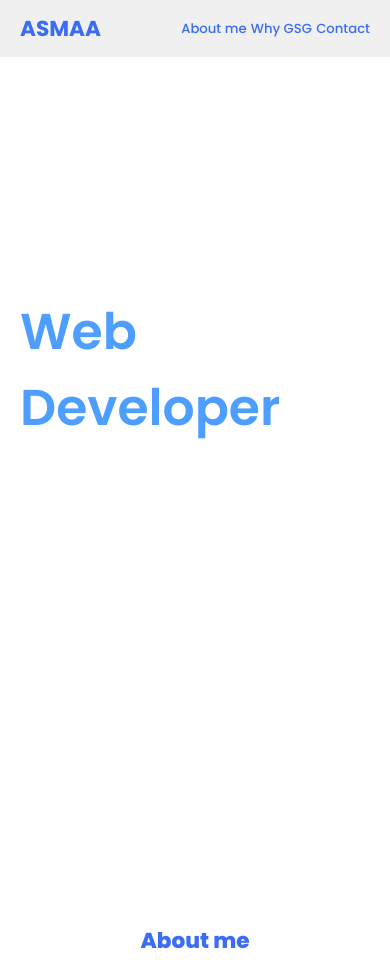
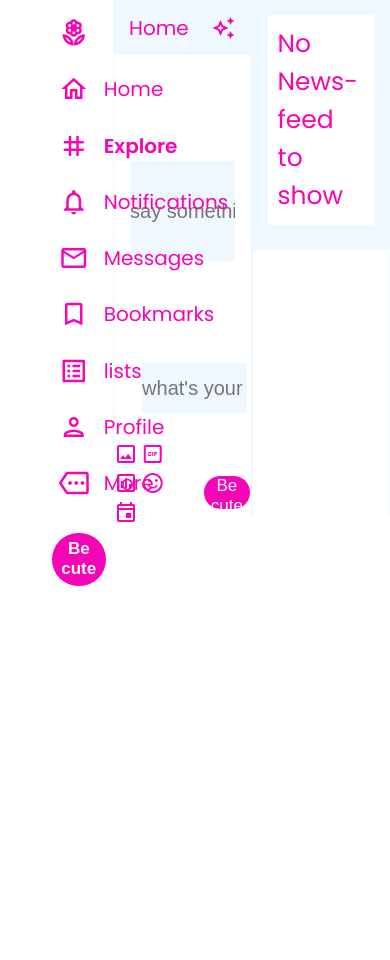
Before and after one commit to asmaa1989/mywibesite, a plain HTML site: page index.html in a window 390 px wide. Shown: the top 960 px of the page. After the commit the page ends 844 px from the top, so only its background shows below. Drawn offline with Linux system fonts and the light colour scheme.

Commit message:
Add files via upload

```diff
--- a/index.html
+++ b/index.html
@@ -4,117 +4,140 @@
     <meta charset="UTF-8">
     <meta http-equiv="X-UA-Compatible" content="IE=edge">
     <meta name="viewport" content="width=device-width, initial-scale=1.0">
-    <script src="https://kit.fontawesome.com/3e2df7dda4.js" crossorigin="anonymous"></script>
-    <!-- <link rel="stylesheet" href="https://cdnjs.cloudflare.com/ajax/libs/font-awesome/5.15.4/css/all.min.css"> -->
+    <link href="https://fonts.googleapis.com/icon?family=Material+Icons|Material+Icons+Outlined"
+    rel="stylesheet">
     <link rel="stylesheet" href="style.css">
-    <title>Asmaa Shawqi</title>
+    <title>Cuter</title>
 </head>
 <body>
+    <header>
+        <div class="nav-links">
+            <a href="">
+                <i class="material-icons-outlined">
+                    local_florist
+                </i>
 
-    <header>
-        <a href="#" class="logo">Asmaa</a>
-        <nav class="navigation">
-            <a href="#About me">About me</a>
-            <a href="#Why GSG">Why GSG</a>
-            <a href="#Contact">Contact</a>
-        </nav>
+            </a>
+            <a href="">
+                <i class="material-icons-outlined">
+                    home
+                </i>
+                <span> Home</span>
+
+            </a>
+            <a href="">
+                <i class="material-icons-outlined">
+                    tag
+                </i>
+                <span style="font-weight: 600; "> Explore</span>
+            </a>
+            <a href="">
+                <i class="material-icons-outlined">
+                    notifications
+                </i>
+                <span> Notifications</span>
+            </a>
+            <a href="">
+                <i class="material-icons-outlined">
+                    email
+                </i>
+                <span> Messages </span>
+            </a>
+            <a href="">
+                <i class="material-icons-outlined">
+                    bookmark_border
+                </i>
+                <span> Bookmarks </span>
+            </a>
+            <a href="">
+                <i class="material-icons-outlined">
+                    list_alt
+                </i>
+                <span> lists </span>
+            </a>
+            <a href="">
+                <i class="material-icons-outlined">
+                    person
+                </i>
+                <span> Profile </span>
+            </a>
+        </a>
+        <a href="">
+            <i class="material-icons-outlined">
+                more
+            </i>
+            <span> More </span>
+        </a>
+        <button class="tweet-button"> Be cute
+
+        </button>
+        </div>
+
     </header>
-    <section class="main">
-        <div>
-            <h2>Hello, I'm Asmaa<br><span>Web Developer </span></h2>
-            <h3>I'm a Junior Front-End Developer </h3>
-            <a href="view my work" class="main-btn"></a>
-            <div class="social-icons">
-                <a href="https://www.linkedin.com/in/asmaa-shawqi-98193419b/" target="_blank"><i class="fa-brands fa-linkedin"></i></a>
-                <a href="https://www.facebook.com/asmaa.shwqi.7" target="_blank"><i class="fa-brands fa-facebook"></i></a>
-                <a href="https://github.com/asmaa1989" target="_blank"><i class="fa-brands fa-github"></i></a>
-                <a href="https://www.freecodecamp.org/asmaa1989" target="_blank"><i class="fa-brands fa-free-code-camp"></i></a>
+    <main>
+        <div class="main-flex">
+            <div class="main-feed">
+                <div class="home-bar">
+                    <span>Home</span>
+                    <i class="material-icons-outlined">
+                        auto_awesome
+                    </i>
+
+                </div>
+                <form>
+                    <div class="new-tweet">
+                        <div class="tweet-details">
+                            <input type="text" placeholder="say something cute.">
+
+
+                        </div>
+                        <div class="user-name">
+                            <input type="text" placeholder="what's your name?">
+                        </div>
+                    </div>
+                    <div class= "new-tweet-actions">
+                    <ul>
+                        <li>
+                            <i class="material-icons-outlined">
+                                image
+                            </i>
+                            <i class="material-icons-outlined">
+                                gif_box
+                            </i>
+                            <i class="material-icons-outlined">
+                                poll
+                            </i>
+                            <i class="material-icons-outlined">
+                                sentiment_satisfied
+                            </i>
+                            <i class="material-icons-outlined">
+                                event
+                            </i>
+
+                        </li>
+                    </ul>
+
+
+                        <button class="click" >Be cute</button>
+
+                    </div>
+
+                </form>
+
+
+            </div>
+            <div class="side-feed">
+                <div class="news-feed">
+                   <span class="no-news-feed">No News-feed to show</span>
+
+
+                </div>
 
             </div>
         </div>
 
-    </section>
+        <script src="main.js"></script>
+    </main>
+</body>
 
-    <section class="cards" id="About me">
-        <h2 class="title">About me</h2>
-        <div class="content">
-            <div class="card">
-                <div class="icon">
-                    <i class="fa-solid fa-graduation-cap"></i>
-                </div>
-                <div class="info">
-                    <h3>Certificates</h3>
-                    <p>Bachelor's in laboratory medicine, Al-Azhar University, Gaza. <br>
-                        Master's in life sciences, Islamic University, Gaza.</p>
-                </div>
-            </div>
-            <div class="card">
-                <div class="icon">
-                    <i class="fa-solid fa-briefcase"></i>
-                </div>
-                <div class="info">
-                    <h3>Previous work</h3>
-                    <p>part time lecturer <br> General biology (Theoretical and practical)<br> Practical Clinical chemistry,<br> Microbiology <Br> palestine University, Gaza.</p>
-                </div>
-            </div>
-            <div class="card">
-                <div class="icon">
-                    <i class="fa-solid fa-car"></i>
-                </div>
-                <div class="info">
-                    <h3>Current and hopes</h3>
-                    <p>Working as hard as I can to change my career. <br> first goal is to get my first junior developer job.<br>My second goal is to get my full time job, as a front end developer.<br>Stay updated on web development.</p>
-                </div>
-            </div>
-        </div>
-    </section>
-    <section class="card2" id="Why GSG">
-        <h2 class="title">Why GSG</h2>
-        <div class="content">
-            <div class="card">
-                <div class="icon">
-                    <img src="C:\my-website\img\284304353_1168299800681959_4410096551028902996_n.ico" alt="">
-                </div>
-                <div class="info">
-
-                    <p>I need a mentor to put me on the bath in this field and get my first job so I can keep going myself.</p>
-                </div>
-            </div>
-
-
-        </div>
-    </section>
-    <section class="cards contact" id="Contact">
-        <h2 class="title">Contact</h2>
-        <div class="content">
-            <div class="card">
-                <div class="icon">
-                    <i class="fas fa-phone"></i>
-                </div>
-                <div class="info">
-                    <h3>Phone</h3>
-                    <p>0598277331</p>
-                </div>
-            </div>
-            <div class="card">
-                <div class="icon">
-                    <i class="fas fa-envelope"></i>
-                </div>
-                <div class="info">
-                    <h3>Email</h3>
-                    <p>brightnight2013@hotmail.com<br>asmaashwqi1989@gmail.com</p>
-                </div>
-            </div>
-        </div>
-    </section>
-    <footer class="footer">
-        <p class="footer-title">My web site <span>asmaashwqi1989</span></p>
-        <div class="social-icons">
-            <a href="https://www.linkedin.com/in/asmaa-shawqi-98193419b/" target="_blank"><i class="fa-brands fa-linkedin"></i></a>
-            <a href="https://www.facebook.com/asmaa.shwqi.7" target="_blank"><i class="fa-brands fa-facebook"></i></a>
-            <a href="https://github.com/asmaa1989" target="_blank"><i class="fa-brands fa-github"></i></a>
-            <a href="https://www.freecodecamp.org/asmaa1989" target="_blank"><i class="fa-brands fa-free-code-camp"></i></a>
-        </div>
-    </footer>
-</body>
 </html>
--- /dev/null
+++ b/main.js
@@ -0,0 +1,35 @@
+// sitting up variables
+let input1 = document .querySelector(".tweet-details input");
+let input2 = document .querySelector("user-name input")
+let theTweetButton = document .querySelector(".new-tweet-actions .click");
+let newsFeed = document.querySelector(".news-feed");
+let noNewsFeed = document .querySelector(".no-news-feed");
+// let createTweet = document.createElement("span");
+// let likeElement = document.createElement("span");
+
+// let republish = document.createElement("span");
+// let text = document.createTextNode(input1.value);
+// let textRepublish = document.createTextNode("republish");
+// let textLike = document.createTextNode("like");
+// focus on Input feield
+window.onload = function () {
+    input1.focus();
+};
+
+//tweeting
+theTweetButton.onclick = function (){
+    if (input1 .value === ''){
+    console.log("No value");
+    } else {
+    noNewsFeed.remove();
+
+// createTweet.appendChild(text);
+// createTweet.className = 'feed-box';
+// likeElement.appendChild(textLike);
+// republish.appendChild(textRepublish);
+// likeElement.className = 'like';
+// republish.className = 'Republish';
+// createTweet.appendChild(likeElement);
+// createTweet.appendChild(republish);
+// newsFeed.appendChild(createTweet);
+    }};
--- a/style.css
+++ b/style.css
@@ -1,214 +1,234 @@
-@import url('https://fonts.googleapis.com/css2?family=Josefin+Sans:wght@200;300;400;500;600;700&family=Poppins:ital,wght@0,100;0,200;0,300;0,400;0,500;0,600;0,700;0,800;0,900;1,100;1,200;1,300;1,400;1,500;1,600;1,700;1,800;1,900&display=swap');
-*{
-    font-family: 'Poppins', sans-serif;
+@import url('https://fonts.googleapis.com/css2?family=Poppins:ital,wght@0,100;0,200;0,300;0,400;0,500;0,600;0,700;0,800;0,900;1,100;1,200;1,300;1,400;1,500;1,600;1,700;1,800;1,900&display=swap');
+
+* {
     margin: 0;
     padding: 0;
     box-sizing: border-box;
-    scroll-behavior: smooth;
 }
 
-header{
-    background-color: #f0f0f0;
+html {
+    font-size: 10px;
+    font-family:  'Poppins', sans-serif;
+}
+body{
+    background-color: white;
+}
+a{
+    text-decoration: none;
+    color: rgb(246, 5, 182);
+    font-size: 1.5rem;
+    font-weight: 400;
+    line-height: 24px;
+}
+header {
+display: flex;
+flex-direction: column;
+justify-content: space-between;
+padding: 10px 0 10px 13%;
+width: 29%;
+height: 100%;
+position: fixed;
+}
+.nav-links {
+    display: flex;
+    flex-direction: column;
     width: 100%;
-    position: fixed;
-    z-index: 999;
+    height: 70%;
+    justify-content: space-between;
+}
+.nav-links a {
+    display: flex;
+    align-items: center;
+    font-size: 2rem;
+    padding: 8px 25px 8px 8px;
+    width: fit-content;
+}
+.nav-links a i {
+    font-size: 3rem;
+    margin-right: 15px;
+}
+
+.nav-links a:hover {
+    background-color: aliceblue;
+    border-radius: 9999px;
+
+}
+.nav-links a:first-child {
+    padding: 8px 8px;
+}
+.nav-links a:first-child i {
+    margin: 0;
+}
+.tweet-button {
+    background-color:rgb(246, 5, 182);
+    width: 90%;
+    height: 55px;
+    border-radius: 9999px;
+    margin-top: 15px;
+    cursor: pointer;
+    font-size: 1.7rem;
+    color: aliceblue;
+    font-weight: 700;
+    border: 1px solid white;
+    transition-duration: 0.2s;
+}
+.tweet-button:hover {
+    background-color:rgba(246, 5, 182,0.8);
+}
+main {
+    width: 71%;
+    height: 100%;
+    margin-left: 29%;
+}
+.main-flex {
+    display: flex;
+    width: 100%;
+}
+.main-feed {
+    width: 50%;
+    border-left: 1px solid aliceblue;
+    border-right: 1px solid aliceblue;;
+}
+.home-bar {
    display: flex;
    justify-content: space-between;
    align-items: center;
-    padding: 10px 200px;
+   height: 55px;
+   width: 100%;
+   color: rgb(246, 5, 182);
+   font-size: 2rem;
+   font-weight: 400;
+   padding: 0 15px;
+   position: sticky;
+   top: 0;
+   background-color: aliceblue;
 
 }
-.logo{
-    text-decoration: none;
-    color: #3a6cf4;
-    text-transform: uppercase;
-    font-weight: 700;
-    font-size: 1.8em;
+.new-tweet{
+    display: flex;
+    width: 100%;
+    height: 400px;
+    padding: 4px 16px;
+    flex-direction: column;
 }
-.navigation a{
-    color: #3a6cf4;
-    text-decoration: none;
-    font-size: 1.1em;
-    font-weight: 500;
-    padding-left: 30px;
-
+.tweet-details {
+    display: flex;
+    flex-direction: column;
+    justify-content: space-evenly;
+    padding-top: 4px;
+    width: 100%;
+    /* margin-left: 12px; */
+    height: 300px;
+}
+.user-name {
+    display: flex;
+    flex-direction: column;
+    justify-content: space-evenly;
+    padding-top: 4px;
+    width: 100%;
+    margin-left: 12px;
+}
+.new-tweet-actions{
+    display: flex;
+    justify-content: space-between;
+    align-items: center;
+    height: 60px;
+    width: 100%;
+}
+.new-tweet-actions ul {
+    display: flex;
+    list-style: none;
+}
+.tweet-details input {
+    width: 100%;
+    height: 100px;
+    background-color: aliceblue;
+    font-size: 2rem;
+    border: none;
+    color: rgb(246, 5, 182);
+    outline: none;
 
 }
-.navigation a:hover{
-    color: #601cfc;
+.user-name input {
+    width: 100%;
+    height: 50px;
+    background-color: aliceblue;
+    font-size: 2rem;
+    border: none;
+    color: rgb(246, 5, 182);
+    outline: none;
 }
-section{
-    padding: 100px 200px;
+.new-tweet-actions ul li {
+    margin-right: 12px;
+    color: rgb(246, 5, 182);
+    cursor: pointer;
 }
-.main {
-    width: 100%;
-    min-height: 100vh;
-    display: flex;
-    align-items: center;
-    background: url(img/black-background.png) no-repeat;
-    background-size: cover;
-    background-position: center;
-    background-attachment: fixed;
+.click {
+    width: 75px;
+    height: 35px;
+    font-weight: 400;
+    font-size: 1.5rem;
+    background-color:rgb(246, 5, 182);
+    border-radius: 9999px;
+    margin-top: 15px;
+    cursor: pointer;
+    font-size: 1.7rem;
+    color: aliceblue;
+    font-weight: 400;
+    border: 1px solid white;
+    transition-duration: 0.2s;
 }
-.main h2 {
-    color: #fff;
-    font-size: 1.4em;
-    font-weight: 500;
+.click:hover {
+    background-color:rgba(246, 5, 182,0.8);
 }
-.main h2 span {
-    display: inline-block;
-    margin-top: 10px;
-    color: #4e9eff;
-    font-size: 3em;
-    font-weight: 600;
-}
-.main h3 {
-    color: #fff;
-    font-size: 2em;
-    font-weight: 700;
-    letter-spacing: 1px;
-    margin-top: 10px;
-    margin-bottom: 30px;
-}
-
-.social-icons a {
-    color: #fff;
-    font-size: 1.7em;
-    padding-right: 30px;
-}
-.title {
-    display: flex;
-    justify-content: center;
-    color: #3a6cf4;
-    font-size: 2.2em;
-    font-weight: 800;
-    margin-bottom: 30px;
-}
-
-.content {
-    display: flex;
-    justify-content: center;
-    flex-direction: row;
-    flex-wrap: wrap;
-}
-
-.card {
-    background-color: #fff;
-    width: 21.25em;
-    box-shadow: 0 5px 25px rgba(1 1 1 / 15%);
-    border-radius: 10px;
-    padding: 25px;
-    margin: 15px;
-    transition: 0.7s ease;
-}
-
-.card:hover {
-    transform: scale(1.1);
-}
-
-.card .icon {
-    color: #3a6cf4;
-    font-size: 8em;
-    text-align: center;
-}
-.info {
-    text-align: center;
-}
-
-.info h3{
-    color: #3a6cf4;
-    font-size: 1.2em;
-    font-weight: 700;
-    margin: 10px;
-}
-.img{
-    padding: 5px;
-        height: 225px;
-        width: 225px;
-        border: 2px solid gray;
-        box-shadow: 2px 4px #888888;
+.side-feed {
+    width: 50%;
+    border-left: 1px solid aliceblue;
+    border-right: 1px solid aliceblue;;
+    /* background-color: aliceblue; */
 
 }
-.contact .icon{
-    font-size: 4.5em;
+.news-feed {
+    /* width: 100%;
+    height: 100px;
+    background-color: aliceblue;
+    font-size: 2rem;
+    border: none;
+    color: rgb(246, 5, 182);
+    outline: none; */
+    padding: 15px;
+    background-color: aliceblue;
 }
-
-.contact .info h3 {
-    color: #000;
+.side-feed .news-feed .no-news-feed {
+    color: rgb(246, 5, 182);
+    font-size: 25px;
 }
-
-.contact .info p {
-    font-size: 1em;
+.side-feed .news-feed >span {
+    display: block;
+    background-color: white;
+    padding: 10px;
 }
-.footer {
-    background-color: #000016;
-    color: #fff;
-    padding: 2em;
-    display: flex;
-    justify-content: space-between;
+.side-feed .news-feed >span:not(last-child){
+    margin-bottom: 10px;
 }
-
-.footer-title {
-    font-size: 1.3em;
-    font-weight: 600;
+.side-feed .news-feed .feed-box .like {
+    float: right;
+    background-color: rgb(246, 5, 182);
+    padding: 4px 10px;
+    color: aliceblue;
+    font-size: 12px;
+    font-weight: bold;
+    border-radius: 4px;
+    cursor: pointer;
 }
-
-.footer-title span {
-    color: #3a6cf4;
+.side-feed .news-feed .feed-box .re-publish {
+    float: right;
+    background-color: rgb(246, 5, 182);
+    padding: 4px 10px;
+    color: aliceblue;
+    font-size: 12px;
+    font-weight: bold;
+    border-radius: 4px;
+    cursor: pointer;
+    margin-right: 2rem;
 }
-
-.footer .social-icons a{
-    font-size: 1.3em;
-    padding: 0 12px 0 0;
-}
-@media (max-width:1023px){
-    header{
-        padding: 12px 20px;
-    }
-
-    .navigation a{
-        padding-left:1px;
-    }
-
-    .title{
-        font-size: 1.8em;
-    }
-
-    section{
-        padding: 80px 20px;
-    }
-
-    .main-content h2{
-        font-size: 1em;
-    }
-
-    .main-content h3{
-        font-size: 1.6em;
-    }
-
-    .content{
-        flex-direction: column;
-        align-items: center;
-    }
-
-}
-@media (max-width:641px){
-    body{
-        font-size: 12px;
-    }
-
-    .main-content h2{
-        font-size: 0.8em;
-    }
-
-    .main-content h3{
-        font-size: 1.4em;
-    }
-}
-
-@media (max-width:300px){
-    body{
-        font-size: 10px;
-
-    }
-}
```
Lines whose indentation alone changed are shown as unchanged.
